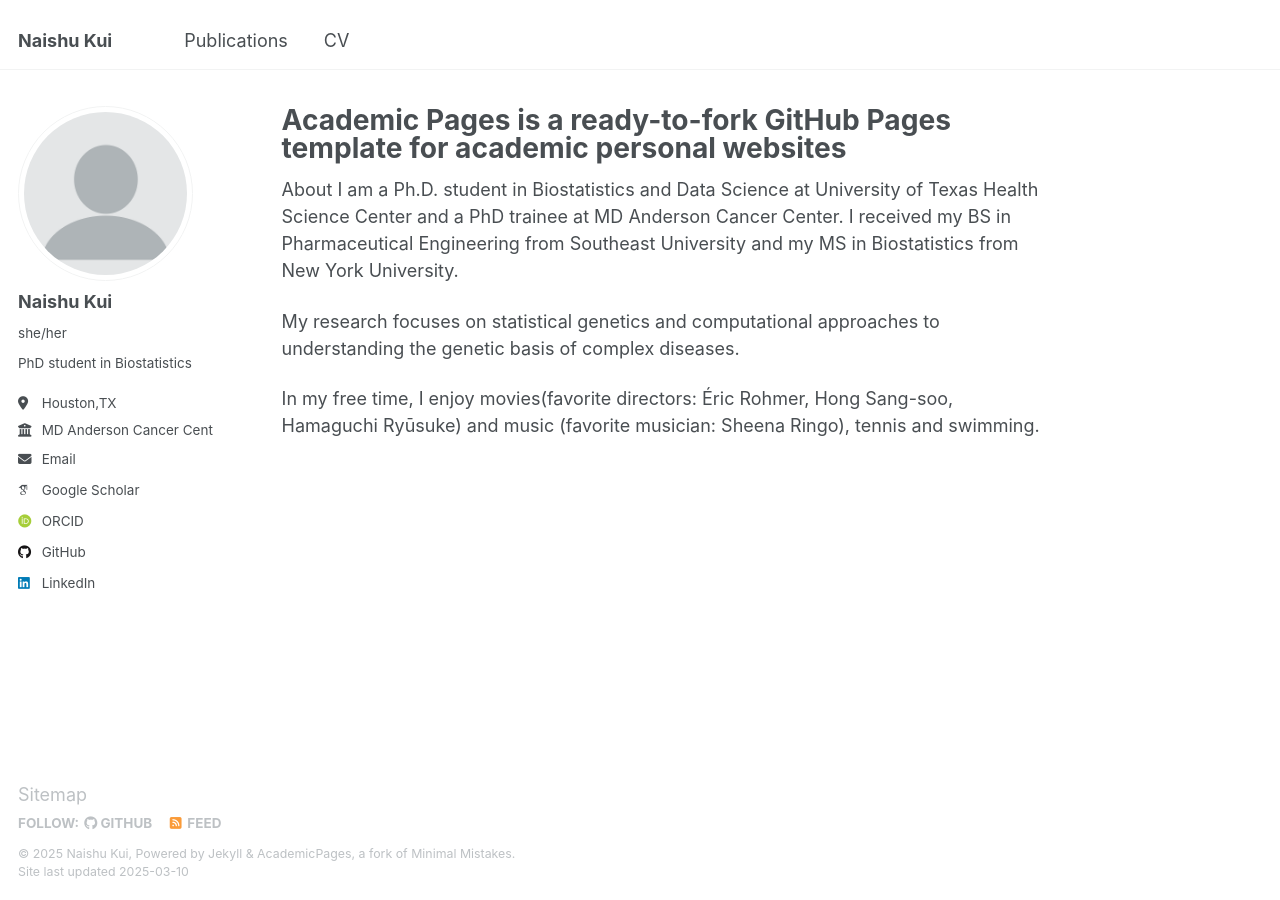
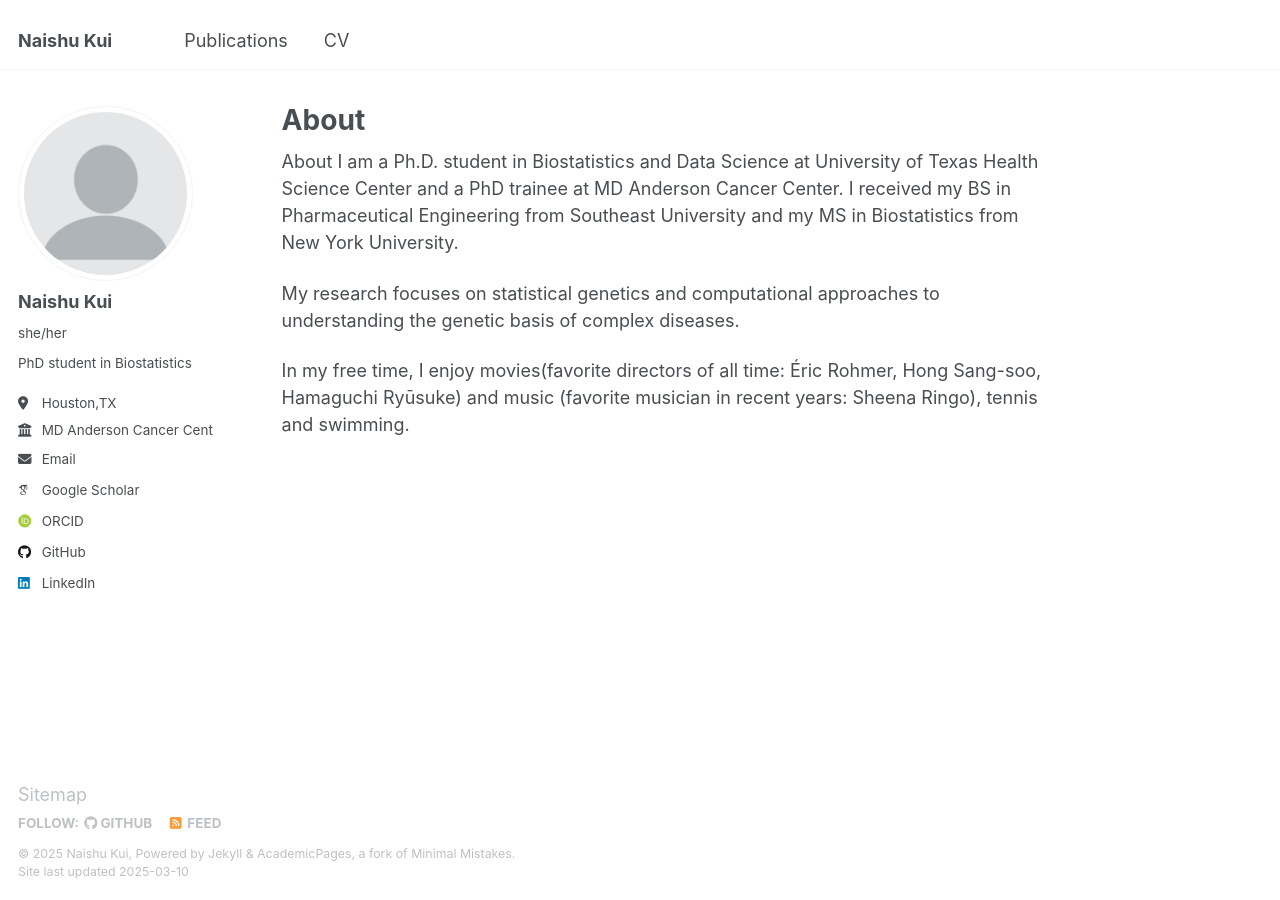
Before and after one commit to naishukui/naishukui.github.io, a Jekyll site: the page built from _pages/about.md, in a window 1280 px wide. Built offline with Jekyll 4.4.1, drawn with Linux system fonts in a browser that asks for light colours; some web fonts are replaced.

Commit message:
Update about.md

```diff
--- a/_pages/about.md
+++ b/_pages/about.md
@@ -1,6 +1,6 @@
 ---
 permalink: /
-title: "Academic Pages is a ready-to-fork GitHub Pages template for academic personal websites"
+title: "About"
 author_profile: true
 redirect_from:
   - /about/
@@ -12,4 +12,4 @@ I am a Ph.D. student in Biostatistics and Data Science at University of Texas He
 
 My research focuses on statistical genetics and computational approaches to understanding the genetic basis of complex diseases.
 
-In my free time, I enjoy movies(favorite directors: Éric Rohmer, Hong Sang-soo, Hamaguchi Ryūsuke) and music (favorite musician: Sheena Ringo), tennis and swimming.
+In my free time, I enjoy movies(favorite directors of all time: Éric Rohmer, Hong Sang-soo, Hamaguchi Ryūsuke) and music (favorite musician in recent years: Sheena Ringo), tennis and swimming.
```
